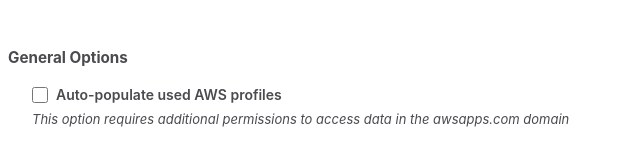
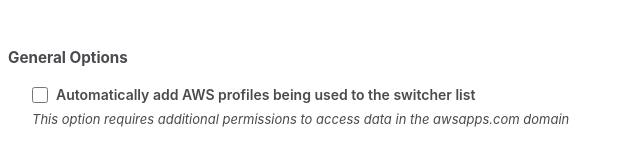
Before and after one commit to yannrouillard/aws-sso-profiles-switcher, a browser extension: page src/options/options.html in a window 1280 px wide. Shown: the whole page, without its empty margins (0-640 px from the left). Drawn offline with Linux system fonts and the light colour scheme.

Commit message:
:lipstick: improve wording for auto-populate option

```diff
--- a/src/options/options.html
+++ b/src/options/options.html
@@ -13,7 +13,7 @@
         <p>
           <label>
             <input type="checkbox" id="auto-populate-used-profiles" />
-            <span class="bold">Auto-populate used AWS profiles</span>
+            <span class="bold">Automatically add AWS profiles being used to the switcher list</span>
           </label>
         </p>
 
```
